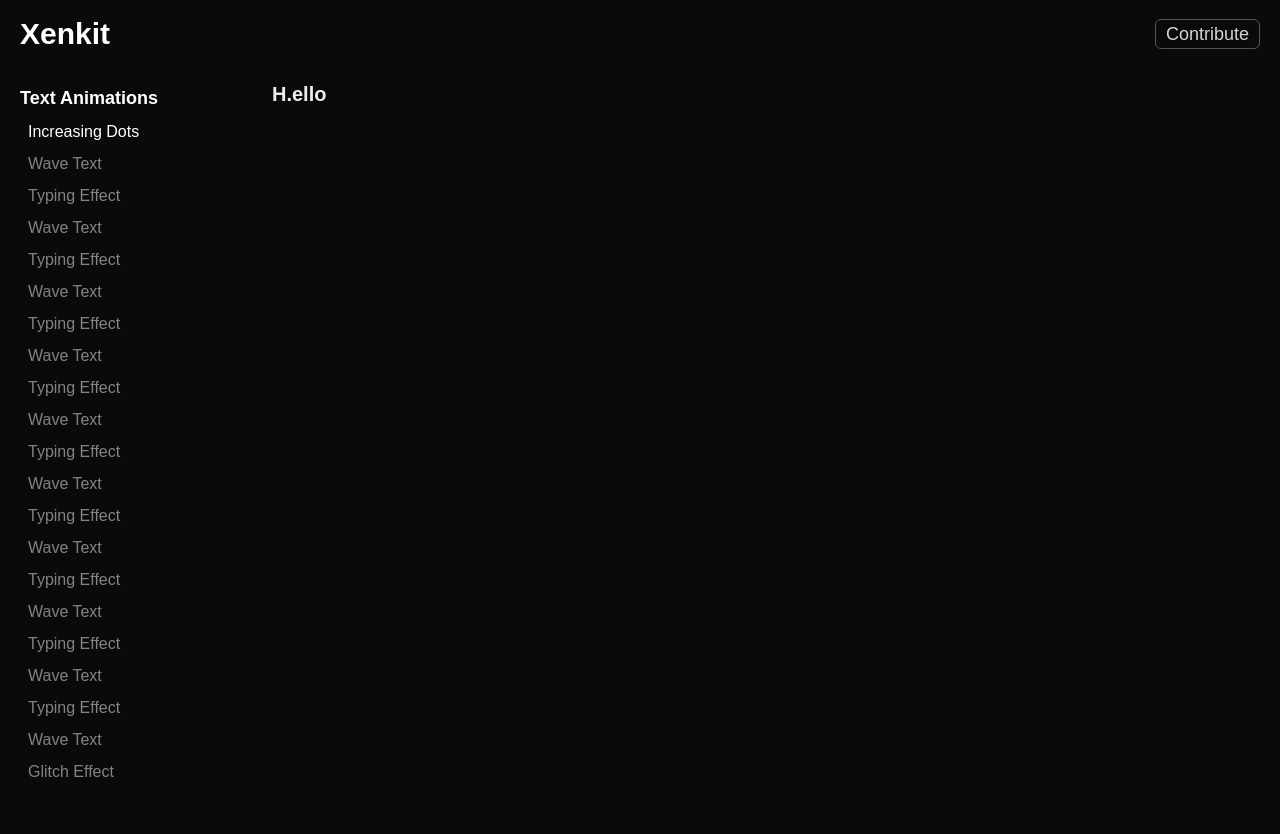
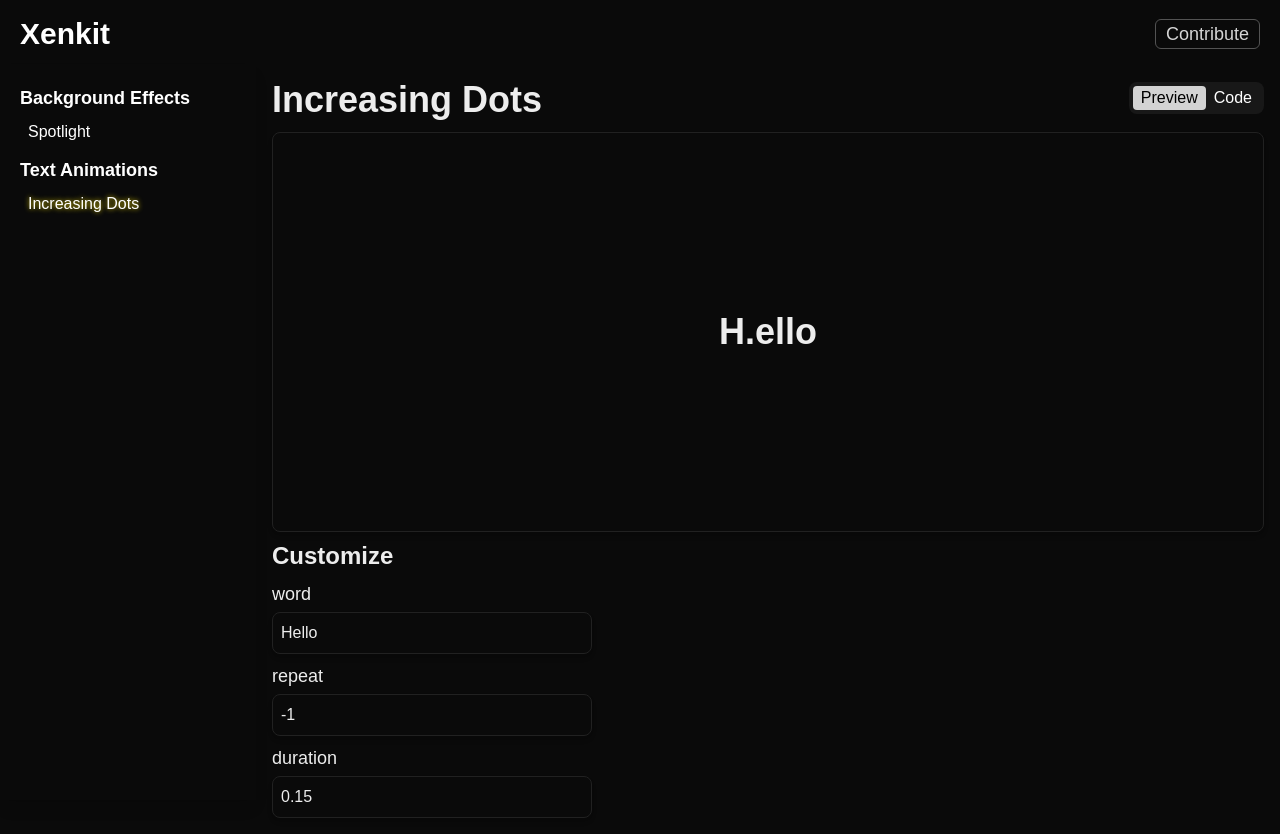
Before and after one commit to xen-devs/Xenkit, a Next.js app: page /text-animations/increasing-dots in a window 1280 px wide. Before the commit the page ends 800 px from the top, so only its background shows below. Built offline with nearby package versions, Linux system fonts and the light colour scheme.

Commit message:
feat:Change Preview & Code Loyout in docs
Co-authored-by: Pavan Kumar Chennupati <pavankc005@gmail.com>

```diff
--- a/package.json
+++ b/package.json
@@ -17,6 +17,7 @@
     "next": "15.1.7",
     "react": "^19.0.0",
     "react-dom": "^19.0.0",
+    "react-syntax-highlighter": "^15.6.1",
     "tailwind-scrollbar-hide": "^2.0.0"
   },
   "devDependencies": {
@@ -24,6 +25,7 @@
     "@types/node": "^20",
     "@types/react": "^19",
     "@types/react-dom": "^19",
+    "@types/react-syntax-highlighter": "^15.5.13",
     "eslint": "^9",
     "eslint-config-next": "15.1.7",
     "postcss": "^8",
--- a/src/app/(docs)/text-animations/increasing-dots/page.tsx
+++ b/src/app/(docs)/text-animations/increasing-dots/page.tsx
@@ -1,15 +1,40 @@
-'use client'
-import IncreasingDots from '@/app/_components/text-animations/increasingdots/IncreasingDots'
+"use client";
+import IncreasingDots from "@/app/_components/text-animations/increasingdots/IncreasingDots";
+import ComponentPreview from "@/app/_common/ComponentPreview";
+import { useState } from "react";
 
-export default function IncreasingDotsDocs () {
+export default function IncreasingDotsDocs() {
+  const [componentProps, setComponentProps] = useState({
+    word: "Hello",
+    className: "text-2xl",
+    repeat: -1,
+    duration: 0.15,
+  });
+
+
+
+  const usage = `<IncreasingDots
+  ${Object.entries(componentProps)
+    .map(([key, value]) =>
+      typeof value === "string" ? `${key}="${value}"` : `${key}={${value}}`
+    )
+    .join("\n  ")}
+/>`;
+
   return (
-    <div className='p-4'>
-      <IncreasingDots
-        word='Hello'
-        className='text-xl'
-        repeat={-1}
-        duration={0.15}
+    <div className="p-4">
+      <ComponentPreview
+        code={usage}
+        componentProps={componentProps}
+        setComponentProps={setComponentProps}
+        component={<IncreasingDots {...componentProps} />}
+        title="Increasing Dots"
+        importCode="import IncreasingDots from 'xenkit/IncreasingDots'"
       />
+
+      <div className="flex flex-col space-y-4">
+
+      </div>
     </div>
-  )
+  );
 }
--- /dev/null
+++ b/src/app/_common/Code.tsx
@@ -0,0 +1,43 @@
+import { Prism as SyntaxHighlighter } from 'react-syntax-highlighter'
+import { vscDarkPlus } from 'react-syntax-highlighter/dist/cjs/styles/prism'
+import { useState } from 'react'
+
+interface CodeProps {
+  code: string
+}
+
+function Code ({ code }: CodeProps) {
+  const [copied, setCopied] = useState(false)
+
+  const handleCopy = () => {
+    navigator.clipboard.writeText(code)
+    setCopied(true)
+    setTimeout(() => setCopied(false), 2000)
+  }
+
+  return (
+    <div className="relative">
+      <button
+        onClick={handleCopy}
+        className="absolute top-3 right-3 bg-gray-800 hover:bg-gray-600 text-white px-3 py-1 rounded-md text-sm transition-all"
+      >
+        {copied ? 'Copied' : 'Copy'}
+      </button>
+      <SyntaxHighlighter
+        language="tsx"
+        style={vscDarkPlus}
+        customStyle={{
+          borderRadius: "8px",
+          padding: "16px",
+          background: "#1e1e1e",
+          fontSize: "14px",
+          zIndex: 1
+        }}
+      >
+        {code}
+      </SyntaxHighlighter>
+    </div>
+  )
+}
+
+export default Code
--- /dev/null
+++ b/src/app/_common/ComponentPreview.tsx
@@ -0,0 +1,88 @@
+'use client'
+import React, { useState, useRef } from 'react'
+import Code from './Code'
+import Tab from './Tab'
+import InputBox from './InputBox'
+
+interface ComponentPreviewProps {
+  componentProps: any
+  setComponentProps: React.Dispatch<React.SetStateAction<any>>
+  component: React.ReactNode
+  code: string
+  title: string
+  importCode: string
+}
+
+export default function ComponentPreview ({
+  component,
+  code,
+  title,
+  importCode,
+  componentProps,
+  setComponentProps
+}: ComponentPreviewProps) {
+  const [activeTab, setActiveTab] = useState('Preview')
+  const inputRefs = useRef<{
+    [key: string]: React.RefObject<HTMLInputElement | null>
+  }>(
+    Object.keys(componentProps).reduce((acc, key) => {
+      acc[key] = React.createRef<HTMLInputElement>()
+      return acc
+    }, {} as { [key: string]: React.RefObject<HTMLInputElement | null> })
+  )
+  const handleInputChange = (key: string) => {
+    const ref = inputRefs.current[key]
+    if (ref.current) {
+      let val: string|number = ref.current.value;
+      if(!isNaN(Number(val)) && val.trim()!=='' ) {
+        val = Number(val)
+      }
+      setComponentProps({
+        ...componentProps,
+        [key]: val
+      })
+    }
+  }
+  return (
+    <div>
+      <div className='flex justify-between items-center flex-wrap'>
+        <h1 className='text-4xl mb-3 font-semibold'>{title}</h1>
+        <Tab
+          tabs={['Preview', 'Code']}
+          activeTab={activeTab}
+          setActiveTab={setActiveTab}
+        />
+      </div>
+
+      {activeTab === 'Preview' ? (
+        <div>
+          <div className='flex justify-center items-center h-[400px] border border-[#212121] p-4 rounded-lg bg-[#0a0a0a] shadow-md'>
+            {component}
+          </div>
+        </div>
+      ) : (
+        <div>
+          <h1 className='text-2xl mt-4'>Import</h1>
+          <Code code={importCode} />
+          <h1 className='text-2xl mt-4'>Code</h1>
+          <Code code={code} />
+        </div>
+      )}
+      <div>
+        <h1 className='text-2xl font-semibold mt-2'>Customize</h1>
+        {Object.keys(componentProps).map(
+          key =>
+            key !== 'className' && (
+              <InputBox
+                key={key}
+                ref={inputRefs.current[key]}
+                label={key}
+                defaultValue={componentProps[key]}
+                onChange={() => handleInputChange(key)}
+              />
+            )
+        )}
+      </div>
+    </div>
+  )
+}
--- /dev/null
+++ b/src/app/_common/InputBox.tsx
@@ -0,0 +1,30 @@
+import React, { forwardRef } from 'react'
+
+interface InputBoxProps {
+  placeholder?: string
+  className?: string
+  label?: string
+  inputRef?: React.RefObject<HTMLInputElement>
+  defaultValue?: string | number;
+  onChange: ()=>void;
+}
+
+const InputBox = forwardRef<HTMLInputElement, InputBoxProps>(
+    ({ placeholder, className, label,defaultValue,onChange }, ref) => {
+  return (
+    <div className='flex flex-col'>
+      {label ? <label className='text-lg mt-2 mb-1' htmlFor={label}>{label}</label> : null}
+      <input
+        id={label}
+        ref={ref}
+        type='text'
+        placeholder={placeholder}
+        defaultValue={defaultValue}
+        onChange={onChange}
+        className='w-80 border border-[#212121] p-2 rounded-lg bg-[#0a0a0a] shadow-md focus:outline-none active:outline-none'
+      />
+    </div>
+  )
+})
+
+export default InputBox
--- a/src/app/_common/Navbar.tsx
+++ b/src/app/_common/Navbar.tsx
@@ -5,7 +5,7 @@ import { useRouter } from 'next/navigation'
 function Navbar({ isOpen, toggleSidebar }: { isOpen: boolean; toggleSidebar: () => void }) {
   const router = useRouter();
   return (
-    <div className="fixed top-0 left-0 w-full bg-[#0a0a0a] text-white shadow-md py-4 px-5 flex items-center justify-between">
+    <div className="fixed top-0 left-0 w-full bg-[#0a0a0a] text-white py-4 px-5 flex items-center justify-between">
       <button onClick={() => router.push('/')} className="text-3xl font-bold">Xenkit</button>
       <div className="flex items-center gap-4">
         <a
--- a/src/app/_common/Sidebar.tsx
+++ b/src/app/_common/Sidebar.tsx
@@ -3,7 +3,7 @@ import React, { useRef } from 'react'
 import Link from 'next/link'
 import { usePathname } from 'next/navigation'
 import { motion, AnimatePresence } from 'framer-motion'
-import SidebarData from '../data/test.json'
+import SidebarData from '../data/sidebar.json'
 
 function Sidebar ({ isOpen }: { isOpen: boolean }) {
   const pathname = usePathname()
@@ -27,8 +27,8 @@ function Sidebar ({ isOpen }: { isOpen: boolean }) {
                       href={`/${sub.path}`}
                       className={`block px-2 rounded-md transition-all ${
                         pathname === `/${sub.path}`
-                          ? 'text-white'
-                          : 'text-[#838383] hover:text-white'
+                          ? 'text-glow'
+                          : ''
                       }`}
                     >
                       {sub.name}
@@ -46,7 +46,7 @@ function Sidebar ({ isOpen }: { isOpen: boolean }) {
         {isOpen && (
           <motion.div
             ref={sidebarRef}
-            className='fixed left-0 top-16 h-[calc(100vh-4rem)] w-full bg-[#0a0a0a] text-white p-5 overflow-y-auto scrollbar-hide shadow-lg md:hidden'
+            className='fixed left-0 top-16 h-[calc(100vh-4rem)] w-full bg-[#0a0a0a] text-white p-5 overflow-y-auto scrollbar-hide shadow-lg md:hidden z-50'
             initial={{ x: -250 }}
             animate={{ x: 0 }}
             exit={{ x: -250 }}
--- /dev/null
+++ b/src/app/_common/Tab.tsx
@@ -0,0 +1,30 @@
+import React from 'react'
+
+interface TabProps{
+    tabs:string[],
+    activeTab:string,
+    setActiveTab:React.Dispatch<React.SetStateAction<string>>
+}
+
+
+function Tab({tabs, activeTab, setActiveTab}:TabProps) {
+  return (
+    <div className='flex bg-[#181818] rounded-lg p-1 mb-4 md:mb-4'>
+        {tabs.map((tab, index) => (
+            <button
+            key={index}
+            className={`${
+                activeTab === tab
+                ? 'bg-[#d3d3d3] text-black'
+                : ' text-white'
+            } px-2 rounded transition-all ease-in-out duration-300`}
+            onClick={() => setActiveTab(tab)}
+            >
+            {tab}
+            </button>
+        ))}
+    </div>
+  )
+}
+
+export default Tab
--- a/src/app/data/sidebar.json
+++ b/src/app/data/sidebar.json
@@ -1,4 +1,14 @@
 [
+  {
+    "name": "Background Effects",
+    "path": "background-effects",
+    "subcategories": [
+      {
+        "name": "Spotlight",
+        "path": "background-effects/spotlight"
+      }
+    ]
+  },
   {
     "name": "Text Animations",
     "path": "text-animations",
--- a/src/app/globals.css
+++ b/src/app/globals.css
@@ -25,7 +25,7 @@ body {
 
 .menu-icon span {
   display: block;
-  height: 1.5px;
+  height: 2px;
   width: 100%;
   background-color: #d6d6d6;
   border-radius: 2px;
@@ -39,3 +39,8 @@ body {
 .menu-icon.open span:nth-child(2) {
   transform: rotate(-45deg) translate(4px, -4px);
 }
+
+
+.text-glow{
+  text-shadow: 0 0 5px #ecd608;
+}
```
Also changed, not shown: 1 other file (tests, documents, lock files or other folders).
